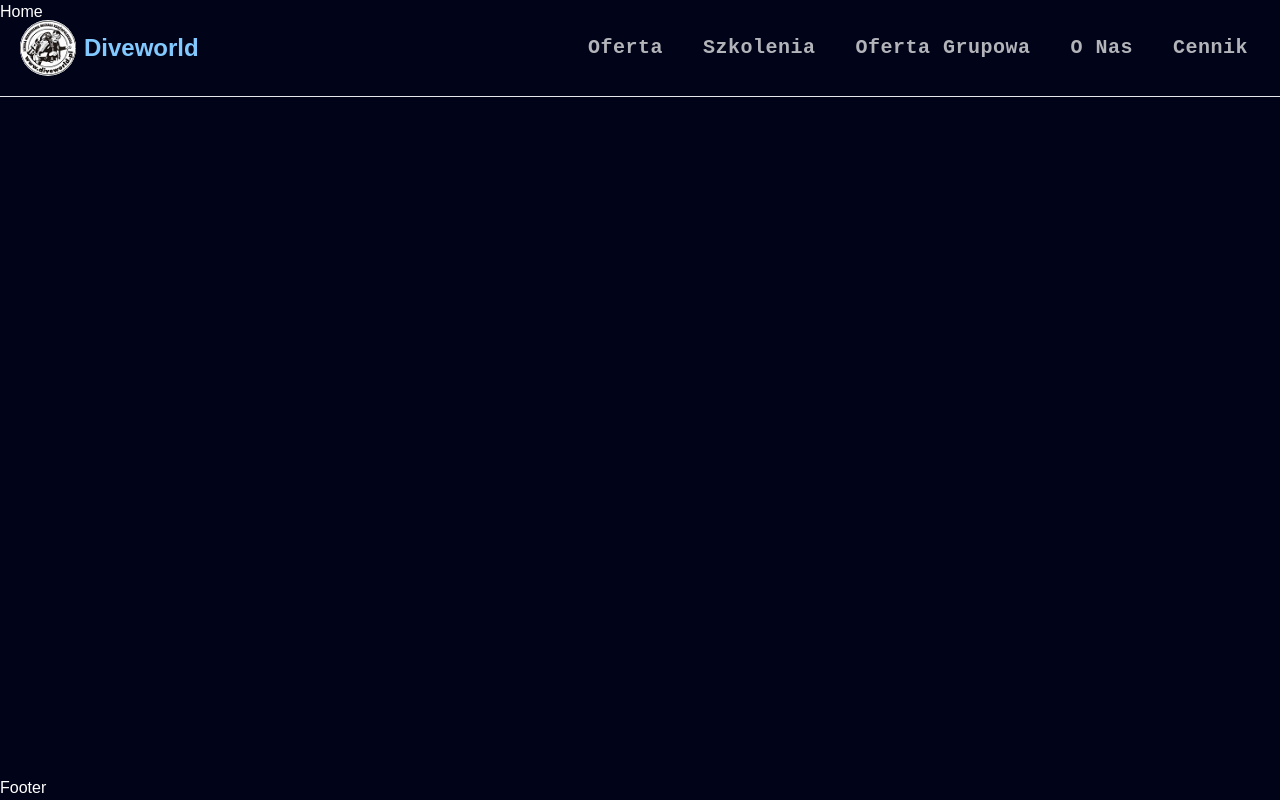
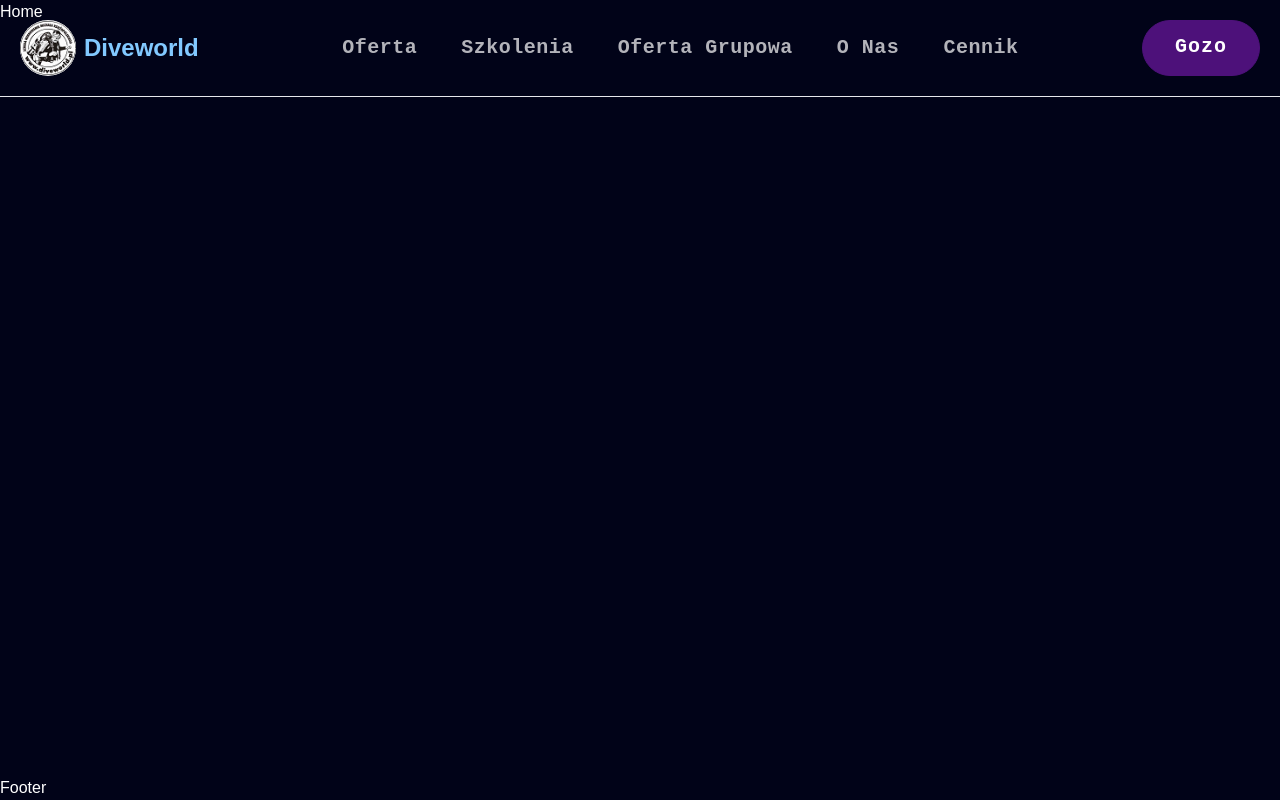
Before and after one commit to MattFvnDev/Diveworld, a React (Vite) app: page / in a window 1280 px wide. Built offline with nearby package versions, Linux system fonts and the light colour scheme.

Commit message:
Navbar Gozo link UI overall adjustment

```diff
--- a/src/components/Header.jsx
+++ b/src/components/Header.jsx
@@ -26,6 +26,12 @@ const Header = () => {
           openNavigation={openNavigation}
         />
         <Navbar />
+        <Button
+          href="/"
+          className="hidden lg:inline-block border-mobilebackground bg-mobilebackground text-center rounded-full tracking-wider border text-default text-xl font-bold font-code transition delay-150 px-8 py-3 hover:text-accent hover:border-default hover:bg-default "
+        >
+          Gozo
+        </Button>
       </div>
     </header>
   )
--- a/src/components/Navbar.jsx
+++ b/src/components/Navbar.jsx
@@ -5,7 +5,7 @@ const Navbar = () => {
   const { pathname } = useLocation()
   return (
     <nav className="hidden lg:flex">
-      <ul className="flex items-center space-x-4">
+      <ul className="flex items-center space-x-5">
         {navigationLinks.map((navigationlink) => (
           <li key={navigationlink.id} className="">
             <Link
```
